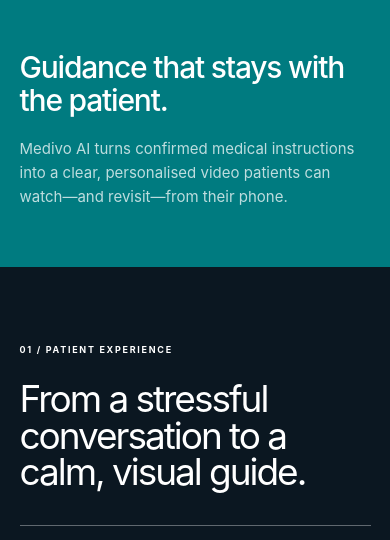
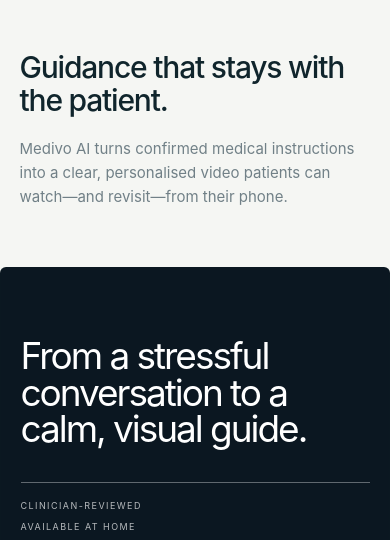
Before and after one commit to STV1222/Medivo-AI-Website, a Next.js app: page / in a window 390 px wide. Shown: the part 2260-2800 px from the top of the page. Built offline with nearby package versions, Linux system fonts and the light colour scheme; a web font is replaced by a local one.

Commit message:
Clean up solution section styling

```diff
--- a/app/globals.css
+++ b/app/globals.css
@@ -75,20 +75,18 @@
 .problem-image-slot span:before{content:"";position:absolute;left:0;top:-5px;width:1px;height:28px;background:#879093}
 .problem-editorial-copy h3{font-size:clamp(40px,4.5vw,70px);line-height:1.02;letter-spacing:-.055em;font-weight:480;margin:0 0 42px}
 .problem-editorial-copy>p:last-child{font-size:17px;line-height:1.65;color:#718087;max-width:530px}
-.solution{background:var(--teal);color:white;padding:10vw 5vw 5vw}
+.solution{background:#f5f6f3;color:var(--ink);padding:10vw 5vw 5vw}
 .solution-heading{display:flex;flex-direction:column;align-items:flex-start;text-align:left}
 .solution-heading h2{font-family:Inter,Arial,sans-serif;font-size:clamp(30px,3.7vw,42px);line-height:1.1;letter-spacing:-.04em;font-weight:480;max-width:1160px;margin:0}
-.solution-lead{font-size:15px;line-height:1.6;color:rgba(255,255,255,.74);max-width:620px;margin:20px 0 0}
-.solution-outcome{height:min(67vw,850px);min-height:680px;margin-top:8vw;position:relative;overflow:hidden;background:#0b1721;isolation:isolate}
+.solution-lead{font-size:15px;line-height:1.6;color:#718087;max-width:620px;margin:20px 0 0}
+.solution-outcome{height:min(67vw,850px);min-height:680px;margin-top:8vw;position:relative;overflow:hidden;background:#0b1721;border:1px solid rgba(16,37,44,.08);border-radius:6px;isolation:isolate}
 .solution-outcome:before,.solution-outcome:after{content:none}
 .solution-message{position:absolute;left:4vw;top:50%;transform:translateY(-50%);width:min(39vw,570px)}
-.solution-message-index,.solution-format{font-size:9px;letter-spacing:.19em;font-weight:700}
-.solution-message>p{font-size:clamp(38px,4.8vw,73px);line-height:.98;letter-spacing:-.055em;margin:32px 0 70px}
+.solution-message>p{font-size:clamp(38px,4.8vw,73px);line-height:.98;letter-spacing:-.055em;margin:0 0 70px;color:#fff}
 .solution-proof{display:grid;grid-template-columns:1fr 1fr;border-top:1px solid rgba(255,255,255,.35);padding-top:17px;gap:25px;font-size:9px;letter-spacing:.16em;color:rgba(255,255,255,.7)}
 .patient-phone{position:absolute;width:min(29vw,410px);aspect-ratio:792/1122;right:9vw;top:50%;transform:translateY(-50%);filter:drop-shadow(0 55px 65px rgba(0,15,19,.48))}
 .solution-outcome:hover .patient-phone{transform:translateY(-50%)}
 .patient-phone-demo{display:block;width:100%;height:100%;object-fit:contain;object-position:center;background:transparent}
-.solution-format{position:absolute;right:3vw;bottom:3vw;color:rgba(255,255,255,.68);writing-mode:vertical-rl}
 .workflow{display:grid;grid-template-columns:1.05fr .95fr;background:#061b24;color:white;position:relative}
 .workflow-visual{height:100vh;position:sticky;top:0;display:grid;place-items:center;overflow:hidden;background:radial-gradient(circle at 50% 46%,#123e48 0,transparent 45%)}
 .workflow-copy{padding-top:22vh}
@@ -224,11 +222,10 @@
 .solution-lead{margin-top:20px}
 .solution-outcome{height:780px;min-height:0;margin-top:70px}
 .solution-message{left:7vw;top:70px;transform:none;width:75%}
-.solution-message>p{font-size:42px;margin:24px 0 35px}
+.solution-message>p{font-size:42px;margin:0 0 35px}
 .solution-proof{max-width:440px}
 .patient-phone{width:310px;right:7vw;top:auto;bottom:-105px;transform:none}
 .solution-outcome:hover .patient-phone{transform:none}
-.solution-format{right:4vw;bottom:4vw}
 .workflow{display:block}
 .workflow-visual{height:56vh;z-index:1}
 .workflow-copy{position:relative;z-index:2;padding-top:0}
@@ -309,7 +306,6 @@
 .solution-proof{grid-template-columns:1fr;gap:10px}
 .patient-phone{width:280px;right:50%;bottom:-82px;transform:translateX(50%)}
 .solution-outcome:hover .patient-phone{transform:translateX(50%)}
-.solution-format{display:none}
 }
 
 @media(prefers-reduced-motion:reduce){html{scroll-behavior:auto}
--- a/app/page.tsx
+++ b/app/page.tsx
@@ -195,7 +195,6 @@
 
         <div className="solution-outcome" aria-label="A Medivo AI endoscopy recovery guide delivered to a patient’s phone">
           <div className="solution-message">
-            <span className="solution-message-index">01 / PATIENT EXPERIENCE</span>
             <p>From a stressful conversation to a calm, visual guide.</p>
             <div className="solution-proof">
               <span>CLINICIAN-REVIEWED</span>
@@ -217,8 +216,6 @@
               <source src="/medivo-phone-demo.webm" type="video/webm" />
             </video>
           </div>
-
-          <span className="solution-format">PERSONALISED VIDEO · MOBILE LINK</span>
         </div>
       </section>
 
```
